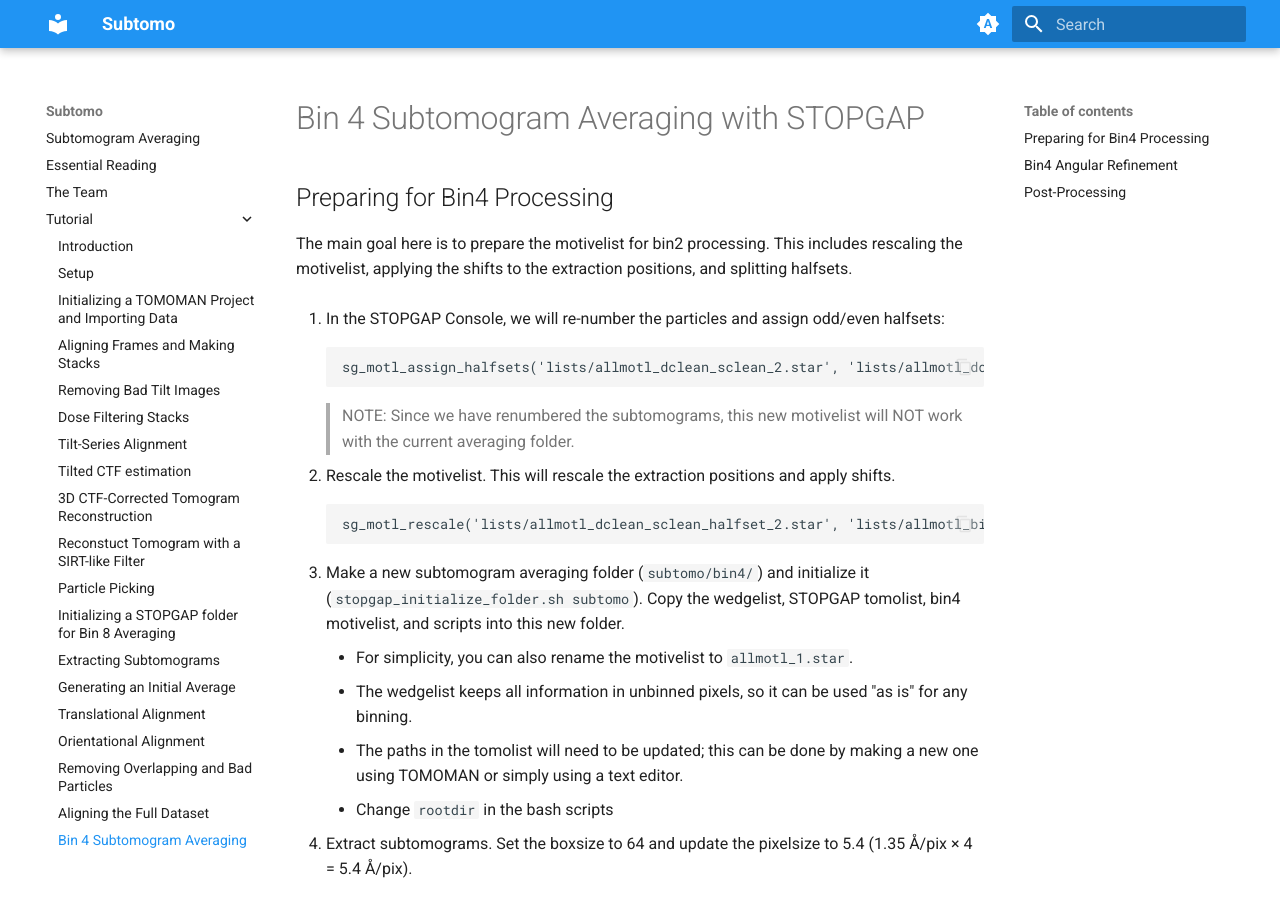
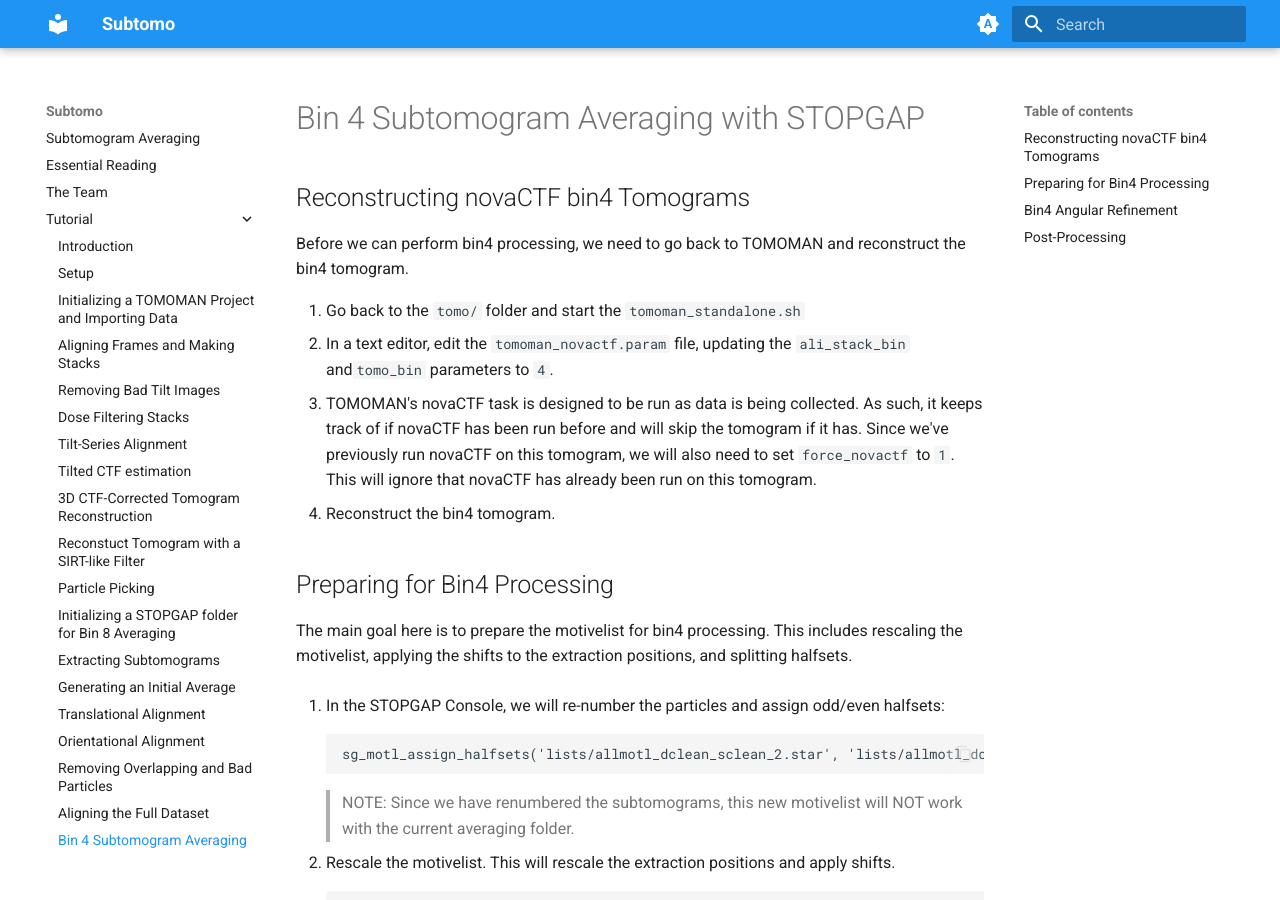
Before and after one commit to wan-lab-vanderbilt/subtomo-tutorials, an MkDocs documentation site: the page built from docs/hiv/bin4.md, in a window 1280 px wide and 900 px high. Built offline with MkDocs 1.6.1 and Material for MkDocs 9.7.7, drawn with Linux system fonts in a browser that asks for light colours.

Commit message:
Update bin4.md

```diff
--- a/docs/hiv/bin4.md
+++ b/docs/hiv/bin4.md
@@ -1,8 +1,17 @@
 # Bin 4 Subtomogram Averaging with STOPGAP
+
+## Reconstructing novaCTF bin4 Tomograms
+
+Before we can perform bin4 processing, we need to go back to TOMOMAN and reconstruct the bin4 tomogram.
+
+1. Go back to the `tomo/` folder and start the `tomoman_standalone.sh`
+2. In a text editor, edit the `tomoman_novactf.param` file, updating the `ali_stack_bin` and`tomo_bin` parameters to `4`.
+3. TOMOMAN's novaCTF task is designed to be run as data is being collected. As such, it keeps track of if novaCTF has been run before and will skip the tomogram if it has. Since we've previously run novaCTF on this tomogram, we will also need to set `force_novactf` to `1`. This will ignore that novaCTF has already been run on this tomogram.
+4. Reconstruct the bin4 tomogram.
 
 ## Preparing for Bin4 Processing
 
-The main goal here is to prepare the motivelist for bin2 processing.
+The main goal here is to prepare the motivelist for bin4 processing.
 This includes rescaling the motivelist, applying the shifts to the extraction positions, and splitting halfsets.
 
 1. In the STOPGAP Console, we will re-number the particles and assign odd/even halfsets:
```
